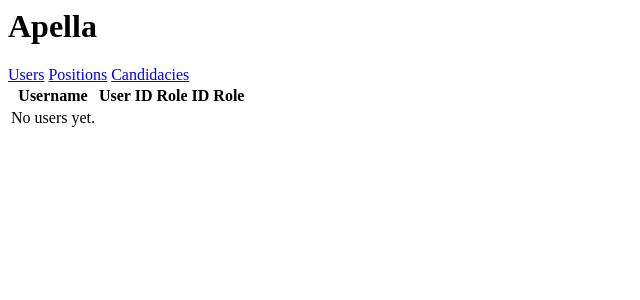
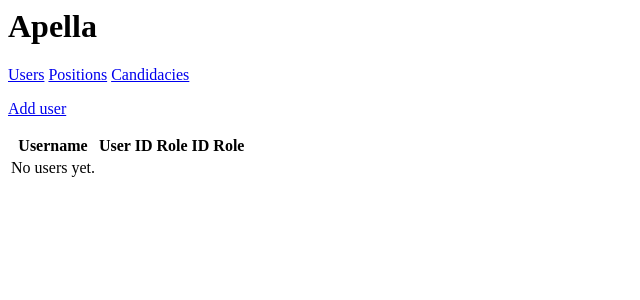
Before and after one commit to grnet/apella-app, a Django app: page /apella/users/ in a window 1280 px wide. Shown: the top 300 px of the page, without its empty margins (0-640 px from the left). Run offline with Django 3.2, Linux system fonts and the light colour scheme.

Commit message:
Create and edit user views

```diff
--- a/apella/templates/apella/apellauser_list.html
+++ b/apella/templates/apella/apellauser_list.html
@@ -1,6 +1,9 @@
 {% extends "apella/index.html" %}
 {% load apella_extras %}
 {% block content %}
+    <p>
+        <a href="{% url 'user-new' %}">Add user</a>
+    </p>
     <table>
         <tr>
             <th>Username</th>
@@ -10,7 +13,11 @@
         </tr>
     {% for user in object_list %}
         <tr>
-            <td>{{ user.username }}</td>
+            <td>
+                <a href="{% url 'user-edit' user_id=user.pk %}">
+                    {{ user.username }}
+                </a>
+            </td>
             <td>{{ user.pk }}</td>
             <td>{{ user.role }}</td>
             <td>{{ user.role|role }}</td>
--- a/apella/urls.py
+++ b/apella/urls.py
@@ -6,7 +6,8 @@
 urlpatterns = patterns('',
     url(r'^$', views.index, name='index'),
     url(r'^users/$', UserListView.as_view(), name='user-list'),
-    url(r'^users/(?P<user_id>\d+)/$', views.user_detail, name='user-detail'),
+    url(r'^users/new/$', views.user_edit, name='user-new'),
+    url(r'^users/(?P<user_id>\d+)/$', views.user_edit, name='user-edit'),
     url(r'^positions/$', PositionListView.as_view(), name='position-list'),
     url(r'^positions/new$', views.position_edit, name='position-new'),
     url(r'^positions/(?P<position_id>\d+)/edit/$',
--- a/apella/views.py
+++ b/apella/views.py
@@ -34,10 +34,21 @@
     context = {}
     return render(request, 'apella/index.html', context)
 
-def user_detail(request, user_id):
-    context = {}
-    return render(request, 'apella/index.html', context)
 
+def user_edit(request, user_id=None):
+    if user_id:
+        user = get_object_or_404(ApellaUser, pk=user_id)
+    else:
+        user = ApellaUser()
+    form = ApellaUserForm(request.POST or None, instance=user)
+    if request.method == 'POST':
+        if form.is_valid():
+            user = form.save()
+            user.save()
+            return redirect('user-list')
+    else:
+        form = ApellaUserForm(instance=user)
+    return render(request, 'apella/apellauser_detail.html', {'form' : form})
 
 def position_edit(request, position_id=None):
     if position_id:
```
Also changed, not shown: apella/templates/apella/apellauser_detail.html (added, +14 -0 lines).
